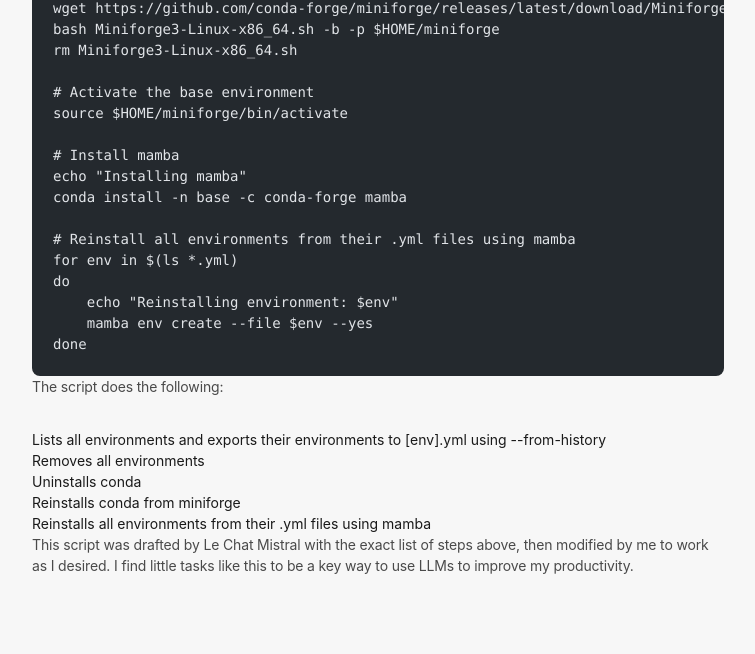
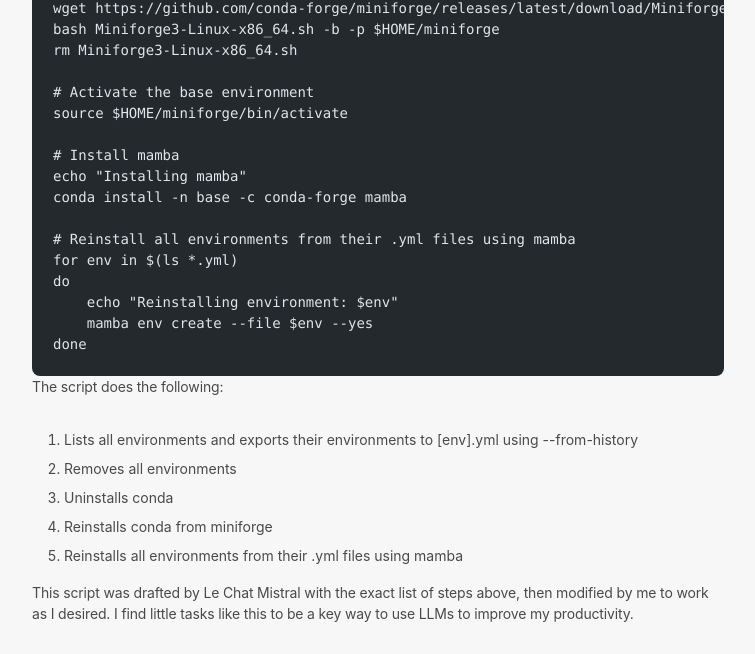
Before and after one commit to PhilipMathieu/portfolio-blog, an Astro site in the folder astro-site/: page /blog/conda-refresh in a window 1280 px wide. Shown: the part 2022-2676 px from the top of the page, without its empty margins (248-1003 px from the left). Built offline with nearby package versions, Linux system fonts and the light colour scheme; Astro itself is replaced by a stand-in of ours; code samples lack their colours; a web font is replaced by a local one.

Commit message:
Fix markdown list rendering

```diff
--- a/astro-site/src/content/blog/conda-refresh.mdx
+++ b/astro-site/src/content/blog/conda-refresh.mdx
@@ -77,11 +77,11 @@
 
 The script does the following:
 
-1. - Lists all environments and exports their environments to [env].yml using --from-history
-2. - Removes all environments
-3. - Uninstalls conda
-4. - Reinstalls conda from miniforge
-5. - Reinstalls all environments from their .yml files using mamba
+1. Lists all environments and exports their environments to [env].yml using --from-history
+2. Removes all environments
+3. Uninstalls conda
+4. Reinstalls conda from miniforge
+5. Reinstalls all environments from their .yml files using mamba
 
 
 This script was drafted by Le Chat Mistral with the exact list of steps above, then modified by me to work as I desired. I find little tasks like this to be a key way to use LLMs to improve my productivity.
--- a/astro-site/src/styles/global.css
+++ b/astro-site/src/styles/global.css
@@ -138,6 +138,37 @@
 .prose p {
 	margin-bottom: 2rem;
 }
+
+.prose ul,
+.prose ol {
+	margin: 1rem 0;
+	padding-left: 2rem;
+	list-style-position: outside;
+}
+
+.prose ul {
+	list-style-type: disc;
+}
+
+.prose ol {
+	list-style-type: decimal;
+}
+
+.prose li {
+	margin: 0.5rem 0;
+	color: var(--color-gray-600);
+	line-height: 1.5;
+}
+
+.prose ul ul,
+.prose ol ol,
+.prose ul ol,
+.prose ol ul {
+	margin-top: 0.5rem;
+	margin-bottom: 0.5rem;
+}
+
+
 textarea {
 	width: 100%;
 	font-size: 16px;
```
Also changed, not shown: migrations/convert-to-astro.ts (+4 -4 lines).
